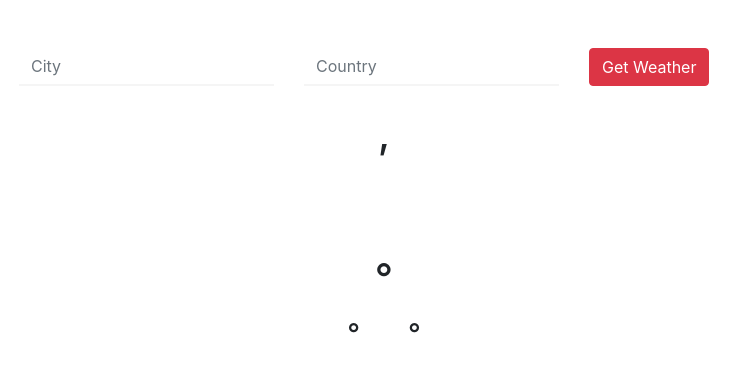
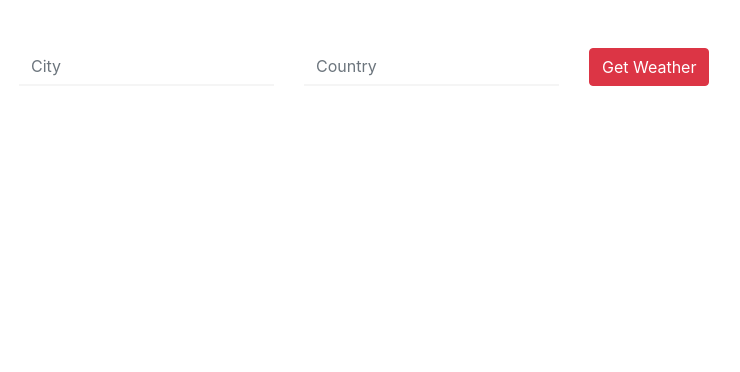
Before and after one commit to ashwinmano/weater-app, a React (Create React App) app: page / in a window 1280 px wide. Shown: the top 372 px of the page, without its empty margins (256-996 px from the left). Built offline with nearby package versions, Linux system fonts and the light colour scheme.

Commit message:
Removed all Symbols and made dynamic

```diff
--- a/src/App.js
+++ b/src/App.js
@@ -83,8 +83,8 @@ class App extends React.Component{
     console.log(response);
 
     this.setState({
-      city:response.name,
-      country:response.sys.country,
+      city:`${response.name},${response.sys.country}`,
+
       celsius:this.calCelsius(response.main.temp),
       temp_max:this.calCelsius(response.main.temp_max),
       temp_min:this.calCelsius(response.main.temp_min),
--- a/src/components/weather_component.jsx
+++ b/src/components/weather_component.jsx
@@ -5,14 +5,14 @@ const Weather = props =>{
         <div className="container">
             <div className="cards pt-4">
                 <h1>
-                    {props.city},{props.country}
+                    {props.city}
                 </h1>
                 <h5 className ="py-4">
                     <i className={`wi ${props.weatherIcon} display-1`} />
                 </h5>
-                <h1 className="py-2">
-                    {props.temp_celsius}&deg;
-                </h1>
+
+                {props.temp_celsius ?(<h1 className="py-2">{props.temp_celsius}&deg;</h1>):null}
+
                 {rangeTemp(props.temp_min,props.temp_max)}
                 <h4 className="py-3">{props.description}</h4>
             </div>
@@ -22,12 +22,15 @@ const Weather = props =>{
 };
 
 function rangeTemp(min,max){
-    return(
-        <h3>
+    if(min && max){
+        return(
+            <h3>
             <span className="px-4">{min}&deg;</span>
             <span className="px-4">{max}&deg;</span>
         </h3>
-    );
+        );
+    }
+
 
 }
 export default Weather;
```
